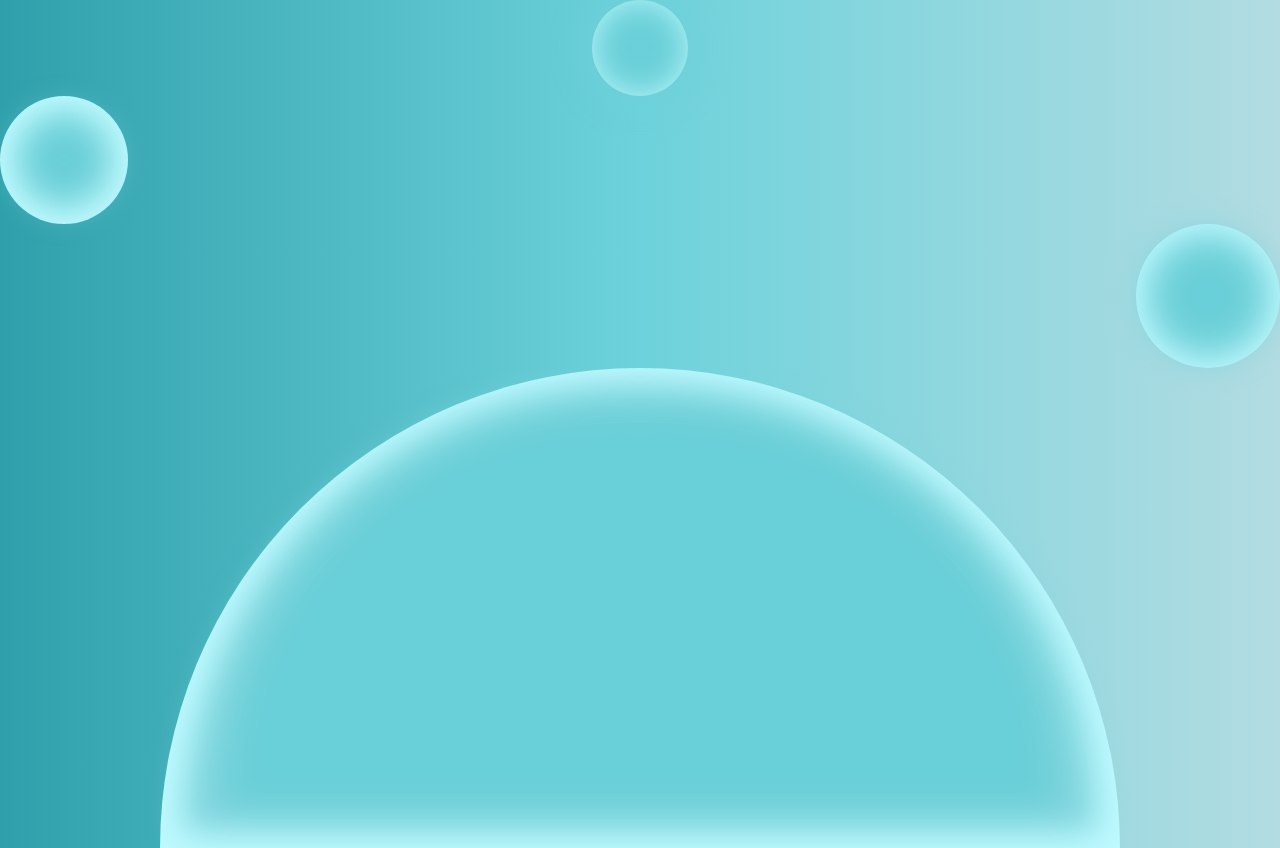
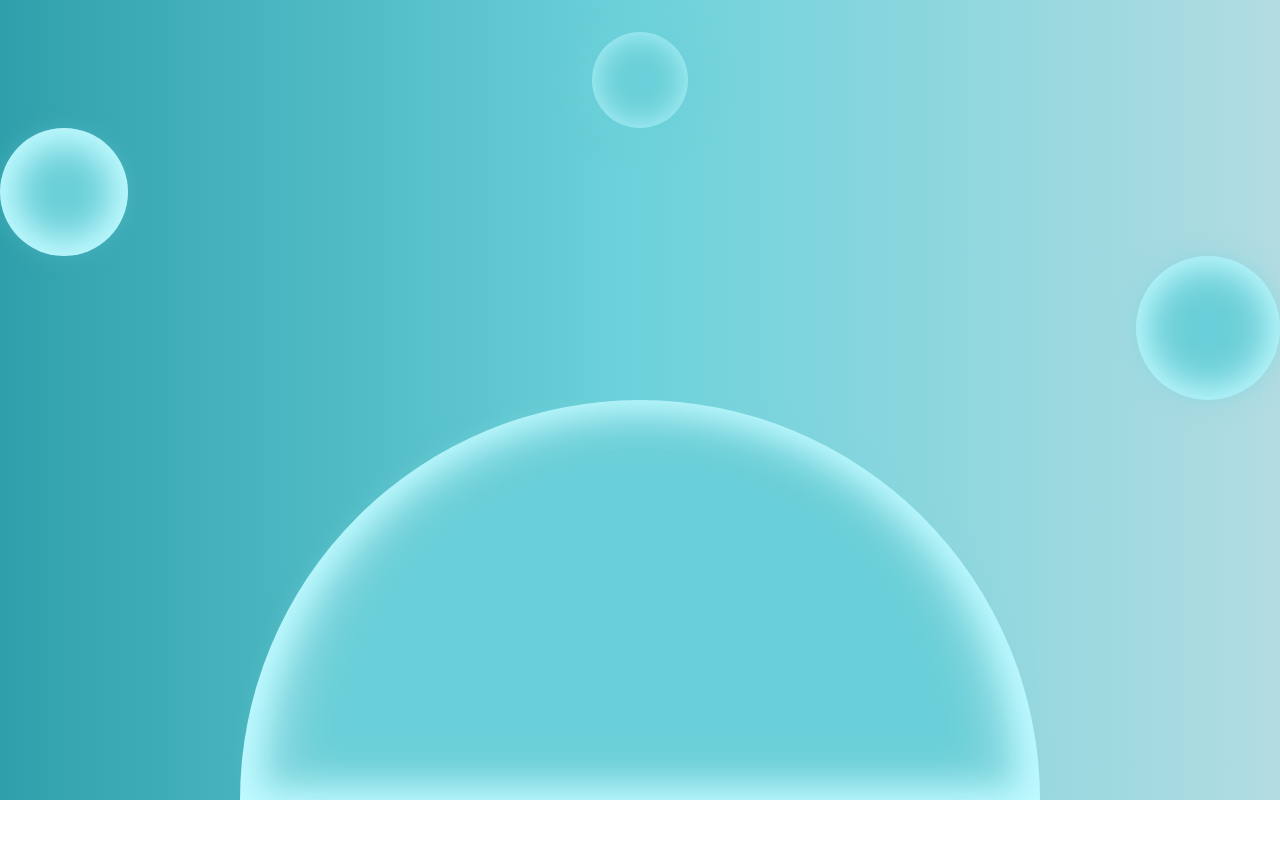
Before and after one commit to ericktek/Medical-Assistance-Frontend, a Next.js app: page /login in a window 1280 px wide. After the commit the page ends 800 px from the top, so only its background shows below. Built offline with nearby package versions, Linux system fonts and the light colour scheme.

Commit message:
login page2 ...

```diff
--- a/app/components/LoginForm.jsx
+++ b/app/components/LoginForm.jsx
@@ -31,13 +31,13 @@ const LoginPage = () => {
 
 
        <div className="">
-       <div className="relative w-full h-[30rem] overflow-hidden flex justify-center items-end">
-      <div className="bg-[#BEFAFF] w-[60rem] h-[30rem] rounded-t-full flex justify-center items-center">
-        <div className="bg-[#81D5DD] w-[57rem] h-[28rem] rounded-t-full flex justify-center items-center filter blur-lg">
-          <div className="bg-[#69CFD8] w-[52rem] h-[25rem] rounded-t-full blur"></div>
+       <div className="w-full h-[25rem] flex justify-center overflow-hidden">
+          <div className="bg-[#BEFAFF] w-[50rem] h-[25rem] rounded-t-full flex justify-center items-center">
+            <div className="bg-[#81D5DD] w-[47rem] h-[23.5rem] rounded-t-full flex justify-center items-center filter blur-lg">
+              <div className="bg-[#69CFD8] w-[42rem] h-[21rem] rounded-t-full blur"></div>
+            </div>
+          </div>
         </div>
-      </div>
-    </div>
        </div>
       </div>
     </>
```
